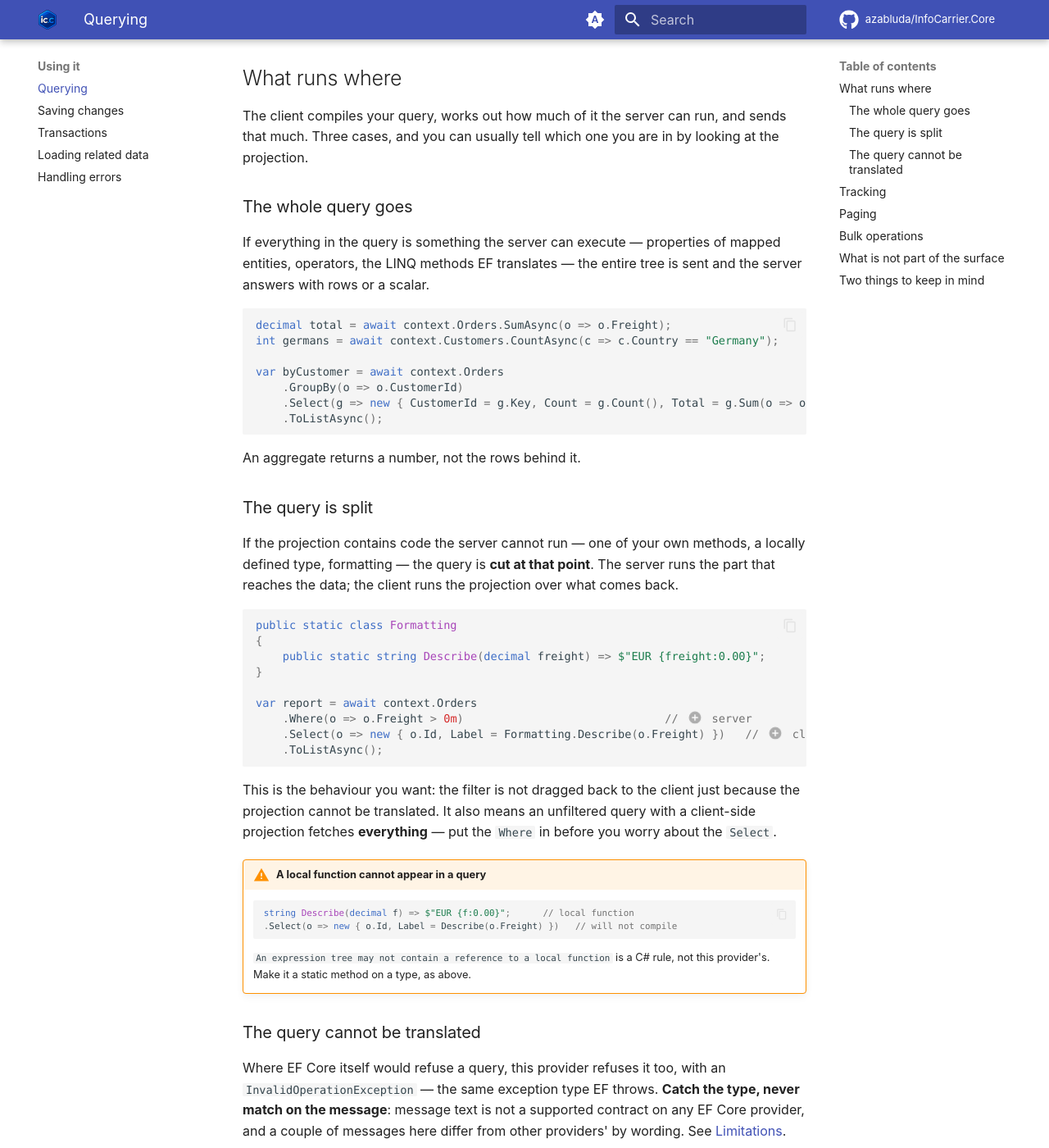
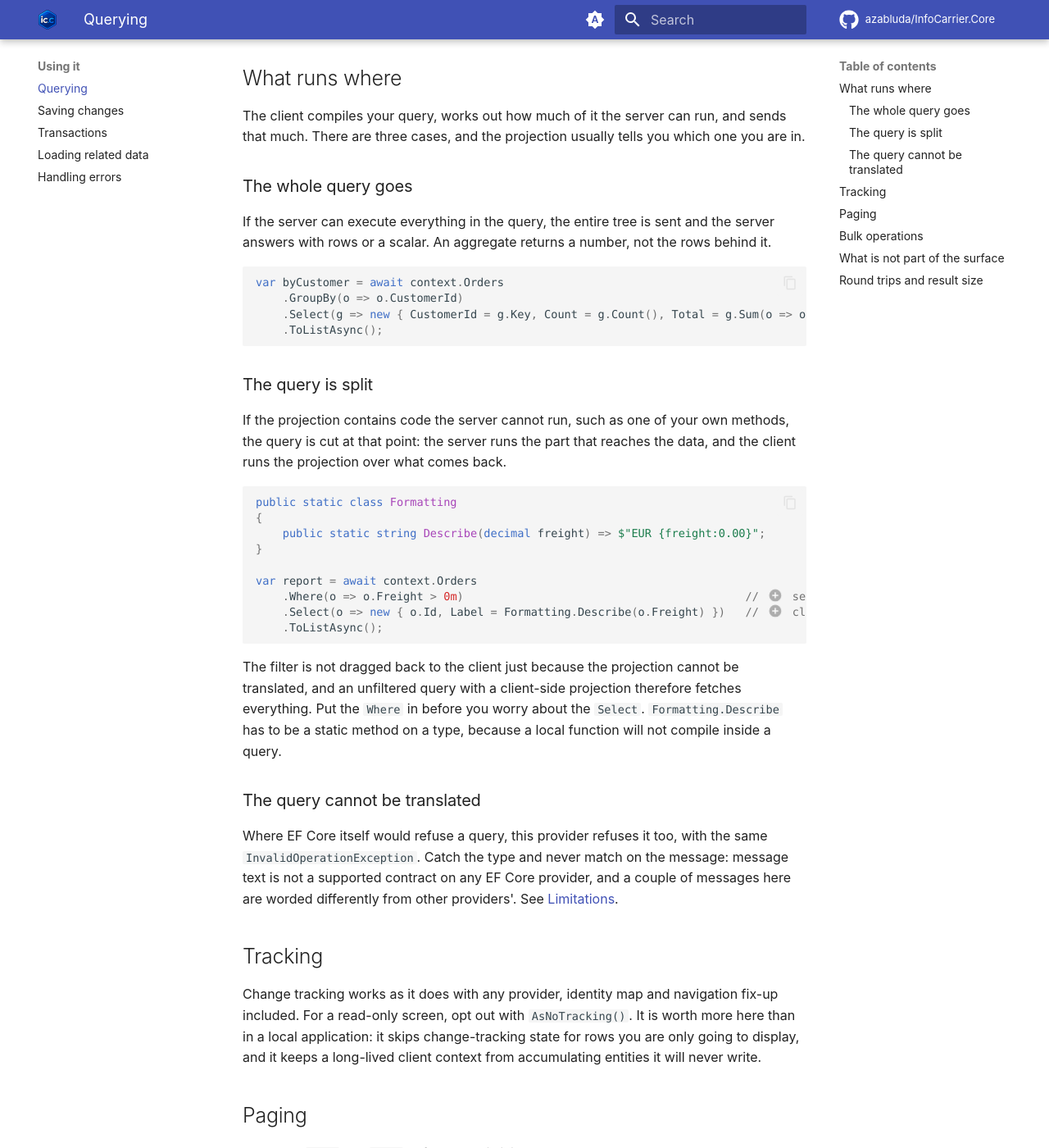
Before and after one commit to azabluda/InfoCarrier.Core, an MkDocs documentation site: the page built from website/docs/guide/querying.md, in a window 1280 px wide and 1400 px high, scrolled down 434 px. Shown: the whole window at 82% size. Built offline with MkDocs 1.6.1 and Material for MkDocs 9.7.7, drawn with Linux system fonts in a browser that asks for light colours; comment, search, counter and statistics services are not loaded; some of the changed text lies outside the part shown.

Commit message:
Docs D5c: the five guide pages
querying.md 670 prose words to 548, errors.md 552 to 480,
loading-related-data.md 412 to 393, transactions.md 402 to 394,
saving-changes.md 387 to 373. Em dashes across the five: 35 to 0. Bold spans:
22 to 0. Admonition boxes: 4 to 3, one apiece where the trap is real.

querying.md lost a duplicate aggregate example and the box explaining that a
local function cannot appear in an expression tree, which is a C# rule stated in
one clause now. errors.md lost a paragraph justifying why the server exception
type is a property rather than a type; the fact is what a reader needs.
loading-related-data.md had two bullets with bold mini-headings, which is the
pattern the humanizer skill calls out at 16; they are a paragraph.

The budget for a guide page is now 550 rather than 400, and that is a correction
rather than a concession. The 400 figure was inferred from package readmes, which
point at documentation; a guide page teaches a topic with worked examples. Two
pages sat just over 400 after every padding cut had been made, which is the
signal that the ruler was wrong rather than the pages.

mkdocs build --strict: passes.

Co-Authored-By: Claude Opus 5 <noreply@anthropic.com>

````diff
--- a/website/docs/guide/querying.md
+++ b/website/docs/guide/querying.md
@@ -11,37 +11,31 @@ List<Order> recent = await context.Orders
     .ToListAsync();
 ```
 
-One round trip. The `Where`, the `OrderByDescending` and the `Take` all execute on the server,
-against the server's provider, and 20 rows come back. Nothing is filtered in the client.
+One round trip. The `Where`, the `OrderByDescending` and the `Take` all execute on the server, and
+20 rows come back. Nothing is filtered in the client.
 
 ## What runs where
 
 The client compiles your query, works out how much of it the server can run, and sends that much.
-Three cases, and you can usually tell which one you are in by looking at the projection.
+There are three cases, and the projection usually tells you which one you are in.
 
 ### The whole query goes
 
-If everything in the query is something the server can execute — properties of mapped entities,
-operators, the LINQ methods EF translates — the entire tree is sent and the server answers with
-rows or a scalar.
+If the server can execute everything in the query, the entire tree is sent and the server answers
+with rows or a scalar. An aggregate returns a number, not the rows behind it.
 
 ```csharp
-decimal total = await context.Orders.SumAsync(o => o.Freight);
-int germans = await context.Customers.CountAsync(c => c.Country == "Germany");
-
 var byCustomer = await context.Orders
     .GroupBy(o => o.CustomerId)
     .Select(g => new { CustomerId = g.Key, Count = g.Count(), Total = g.Sum(o => o.Freight) })
     .ToListAsync();
 ```
 
-An aggregate returns a number, not the rows behind it.
-
 ### The query is split
 
-If the projection contains code the server cannot run — one of your own methods, a locally defined
-type, formatting — the query is **cut at that point**. The server runs the part that reaches the
-data; the client runs the projection over what comes back.
+If the projection contains code the server cannot run, such as one of your own methods, the query is
+cut at that point: the server runs the part that reaches the data, and the client runs the
+projection over what comes back.
 
 ```csharp
 public static class Formatting
@@ -50,54 +44,36 @@ public static class Formatting
 }
 
 var report = await context.Orders
-    .Where(o => o.Freight > 0m)                              // (1) server
+    .Where(o => o.Freight > 0m)                                          // (1) server
     .Select(o => new { o.Id, Label = Formatting.Describe(o.Freight) })   // (2) client
     .ToListAsync();
 ```
 
-1. The filter is part of the tree the server executes. Only matching rows cross the wire.
+1. The filter is part of the tree the server executes, so only matching rows cross the wire.
 2. `Formatting.Describe` runs in your client process, over the rows that arrived.
 
-This is the behaviour you want: the filter is not dragged back to the client just because the
-projection cannot be translated. It also means an unfiltered query with a client-side projection
-fetches **everything** — put the `Where` in before you worry about the `Select`.
-
-!!! warning "A local function cannot appear in a query"
-
-    ```csharp
-    string Describe(decimal f) => $"EUR {f:0.00}";      // local function
-    .Select(o => new { o.Id, Label = Describe(o.Freight) })   // will not compile
-    ```
-
-    `An expression tree may not contain a reference to a local function` is a C# rule, not this
-    provider's. Make it a static method on a type, as above.
+The filter is not dragged back to the client just because the projection cannot be translated, and
+an unfiltered query with a client-side projection therefore fetches everything. Put the `Where` in
+before you worry about the `Select`. `Formatting.Describe` has to be a static method on a type,
+because a local function will not compile inside a query.
 
 ### The query cannot be translated
 
-Where EF Core itself would refuse a query, this provider refuses it too, with an
-`InvalidOperationException` — the same exception type EF throws. **Catch the type, never match on
-the message**: message text is not a supported contract on any EF Core provider, and a couple of
-messages here differ from other providers' by wording. See [Limitations](../limitations.md).
+Where EF Core itself would refuse a query, this provider refuses it too, with the same
+`InvalidOperationException`. Catch the type and never match on the message: message text is not a
+supported contract on any EF Core provider, and a couple of messages here are worded differently
+from other providers'. See [Limitations](../limitations.md).
 
 ## Tracking
 
-Change tracking works exactly as it does with any provider — the identity map, navigation fix-up
-and all. For a read-only screen, opt out:
-
-```csharp
-List<Customer> rows = await context.Customers
-    .AsNoTracking()
-    .OrderBy(c => c.Id)
-    .ToListAsync();
-```
-
-`AsNoTracking` is worth more here than in a local application: it skips building change-tracking
-state for rows you are only going to display, and it keeps a long-lived client context from
-accumulating entities it will never write.
+Change tracking works as it does with any provider, identity map and navigation fix-up included.
+For a read-only screen, opt out with `AsNoTracking()`. It is worth more here than in a local
+application: it skips change-tracking state for rows you are only going to display, and it keeps a
+long-lived client context from accumulating entities it will never write.
 
 ## Paging
 
-Compose `Skip`/`Take` on the `IQueryable`, before materializing:
+Compose `Skip` and `Take` before materializing:
 
 ```csharp
 IQueryable<Customer> query = context.Customers;
@@ -116,13 +92,13 @@ List<Customer> page = await query
 int matching = await query.CountAsync();
 ```
 
-1. **Order before you page, and order on the entity.** If you sort a client-side projection
-   instead, the server pages an unordered set and the client sorts the page — one page of the wrong
-   rows, in the right order. The sample's Customers grid is built this way for exactly this reason.
+1. Order before you page, and order on the entity. Sort a client-side projection instead and the
+   server pages an unordered set while the client sorts the page: one page of the wrong rows, in
+   the right order.
 
 ## Bulk operations
 
-`ExecuteUpdate` and `ExecuteDelete` are supported. They run on the server and never load the rows:
+`ExecuteUpdate` and `ExecuteDelete` run on the server and never load the rows.
 
 ```csharp
 int updated = await context.Orders
@@ -134,24 +110,20 @@ int deleted = await context.Orders
     .ExecuteDeleteAsync();
 ```
 
-Both return the number of rows affected. As with any EF Core provider, neither updates your local
-change tracker — the entities the client already holds keep their old values until reloaded.
+Both return the number of rows affected and, as with any EF Core provider, neither updates your
+local change tracker.
 
 ## What is not part of the surface
 
-The client has no database and no relational provider, so relational-only APIs — `FromSql`,
-`Database.ExecuteSqlRaw`, `GetDbTransaction`, migrations, `EnsureCreated` — are not what this
-provider offers. Schema management belongs on the server, where the real provider is, and so does
-any raw SQL: expose it as a server-side operation of your own rather than sending SQL from a
-client.
+Relational-only APIs are not part of this provider: `FromSql`, `Database.ExecuteSqlRaw`,
+`GetDbTransaction`, migrations and `EnsureCreated`. Schema management and raw SQL belong on the
+server, where the real provider is. Expose them as server-side operations of your own.
 
-## Two things to keep in mind
+## Round trips and result size
 
-**Every materialized query is a network round trip.** `ToListAsync`, `FirstOrDefaultAsync`,
-`CountAsync` — each is a request. A loop that queries per item is a loop that makes one request per
-item. Compose the query instead, or fetch what you need with `Include`.
+Every materialized query is a request, so a loop that queries per item makes one request per item.
+Compose the query instead, or fetch what you need with `Include`.
 
-**Result size is your query's business.** There is a default size bound on requests *towards* the
-server and none on the answer coming back, because the library has no basis for capping how large
-an answer your own query may have. If you want one, see
+Requests towards the server have a default size bound; answers coming back have none, because the
+library has no basis for capping how large an answer your own query may have. To set one, see
 [client configuration](../configuration/client.md#payload-limits).
````
Also changed, not shown: docs/doc-style.md (+4 -3 lines), website/docs/guide/errors.md (+24 -38 lines), website/docs/guide/loading-related-data.md (+13 -15 lines), website/docs/guide/saving-changes.md (+12 -12 lines), website/docs/guide/transactions.md (+13 -13 lines), 1 other file.
